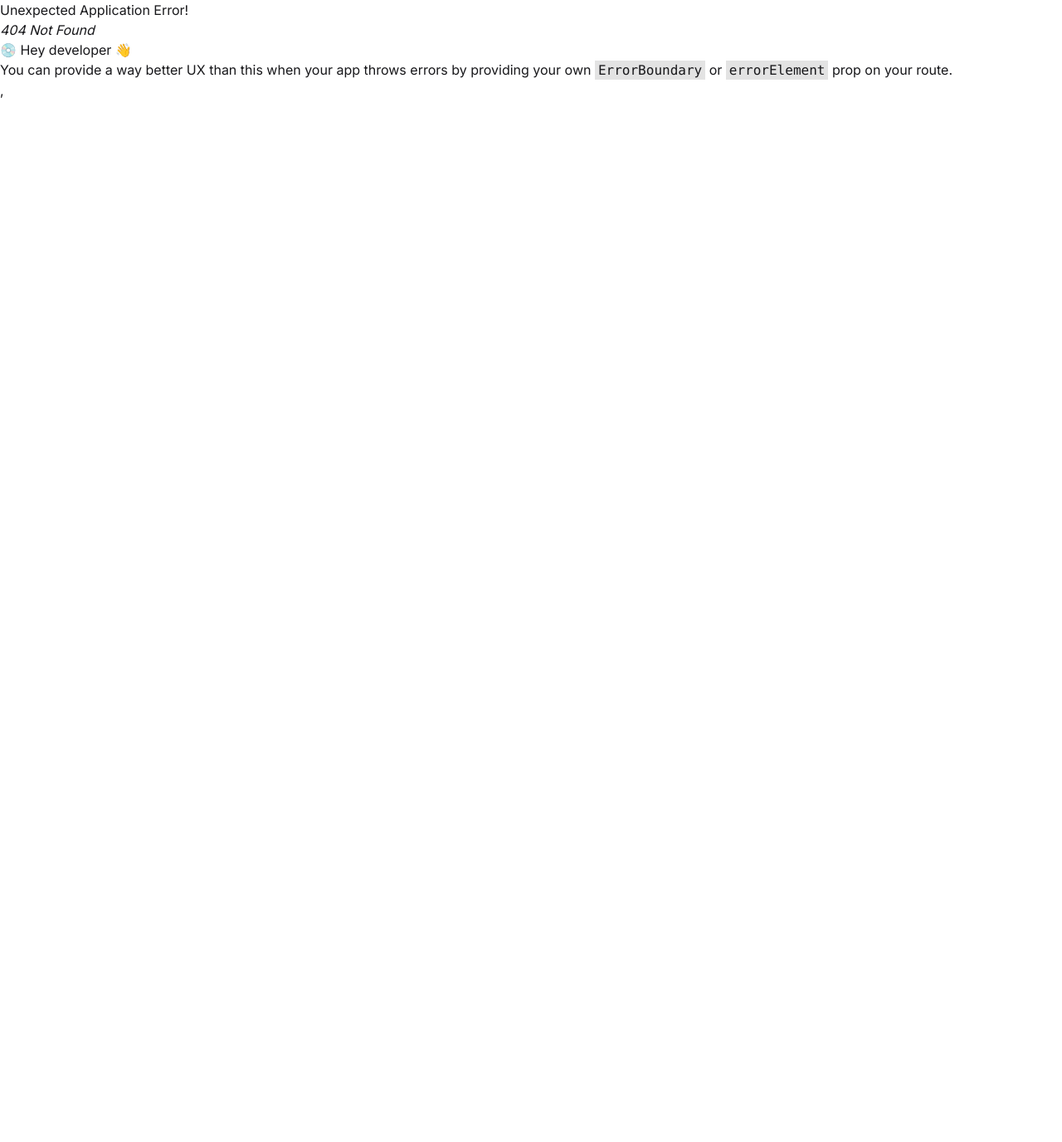
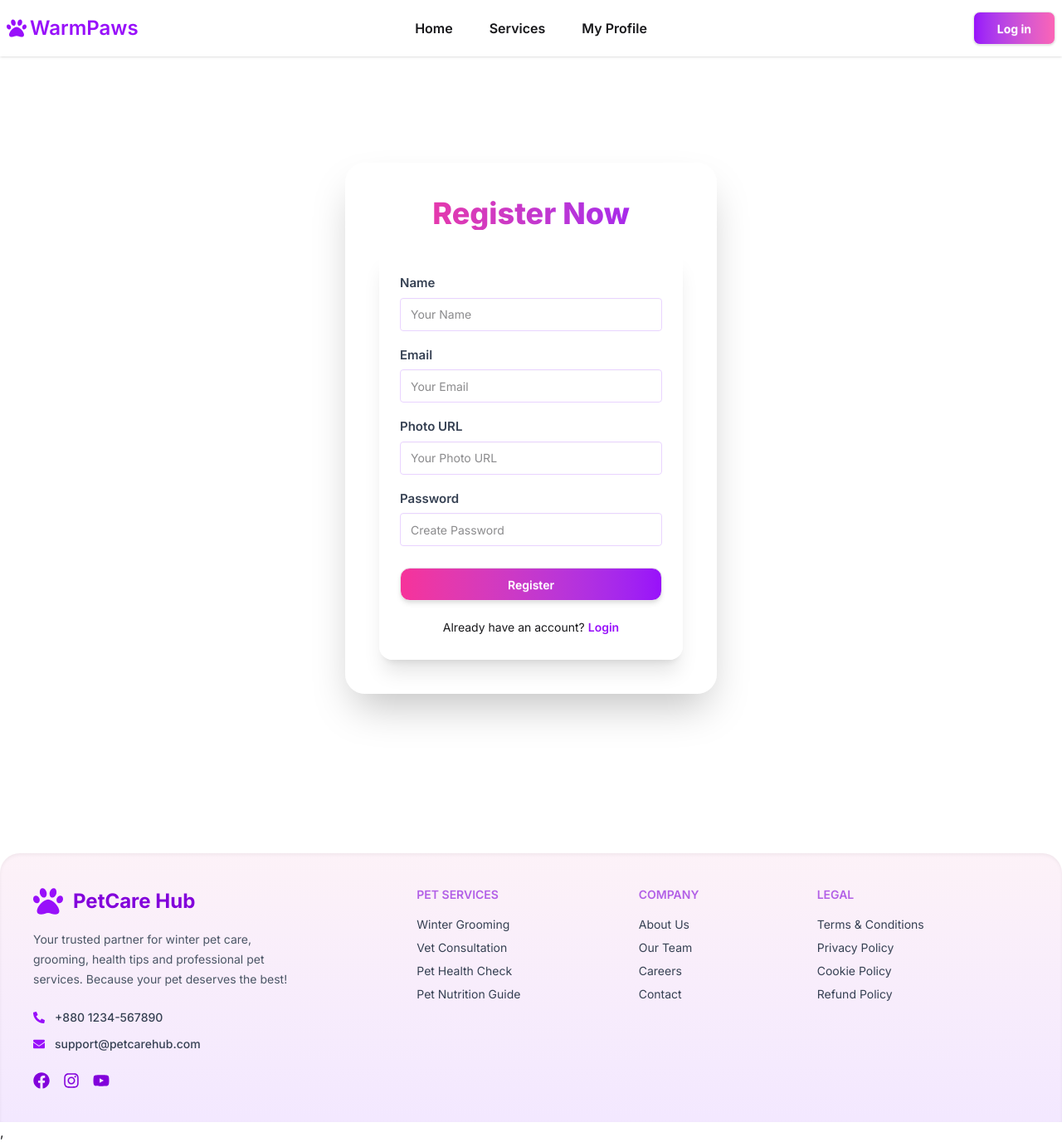
Before and after one commit to minhazahmmed/Pet-Care-React-Auth-Project, a React (Vite) app: page /register in a window 1280 px wide. Before the commit this address had no page. Shown: the whole page at 83% size. Before the commit the page ends 800 px from the top, so only its background shows below. Built offline with nearby package versions, Linux system fonts and the light colour scheme.

Commit message:
login and register page design done

```diff
--- a/package.json
+++ b/package.json
@@ -13,6 +13,7 @@
     "@tailwindcss/vite": "^4.1.17",
     "react": "^19.2.0",
     "react-dom": "^19.2.0",
+    "react-icons": "^5.5.0",
     "react-router": "^7.9.6",
     "swiper": "^12.0.3",
     "tailwindcss": "^4.1.17"
--- a/src/component/ExpertVets.jsx
+++ b/src/component/ExpertVets.jsx
@@ -19,14 +19,14 @@ const ExpertVets = () => {
 
   return (
     <div className="py-10">
-      <h2 className="text-3xl font-bold text-center mb-6">Meet Our Expert Vets</h2>
+      <h2 className="text-[26px] md:text-3xl font-bold text-center mb-6">Meet Our Expert Vets</h2>
 
       <div className="grid grid-cols-1 sm:grid-cols-2 md:grid-cols-3 gap-8 max-w-6xl mx-auto">
 
         {vets.map((vet) => (
           <div
             key={vet.id}
-            className="bg-white shadow-md rounded-xl p-5 hover:shadow-xl transition text-center cursor-pointer"
+            className="bg-white shadow-md rounded-xl p-5  hover:shadow-xl transition text-center cursor-pointer  w-[350px] md:w-full mx-auto"
           >
             <img
               src={vet.image}
--- a/src/component/Footer.jsx
+++ b/src/component/Footer.jsx
@@ -1,45 +1,65 @@
 import React from 'react';
+import { FaPaw, FaPhoneAlt, FaEnvelope, FaFacebook, FaInstagram, FaYoutube } from "react-icons/fa";
 
 const Footer = () => {
   return (
-       <footer className="footer sm:footer-horizontal bg-base-200 text-base-content p-10">
+    <footer className="footer sm:footer-horizontal bg-gradient-to-b from-pink-50 to-purple-100 text-base-content p-10 mt-16 rounded-t-3xl shadow-inner">
+
+      {/* Logo + About */}
       <aside>
-    <svg
-      width="50"
-      height="50"
-      viewBox="0 0 24 24"
-      xmlns="http://www.w3.org/2000/svg"
-      fillRule="evenodd"
-      clipRule="evenodd"
-      className="fill-current">
-      <path
-        d="M22.672 15.226l-2.432.811.841 2.515c.33 1.019-.209 2.127-1.23 2.456-1.15.325-2.148-.321-2.463-1.226l-.84-2.518-5.013 1.677.84 2.517c.391 1.203-.434 2.542-1.831 2.542-.88 0-1.601-.564-1.86-1.314l-.842-2.516-2.431.809c-1.135.328-2.145-.317-2.463-1.229-.329-1.018.211-2.127 1.231-2.456l2.432-.809-1.621-4.823-2.432.808c-1.355.384-2.558-.59-2.558-1.839 0-.817.509-1.582 1.327-1.846l2.433-.809-.842-2.515c-.33-1.02.211-2.129 1.232-2.458 1.02-.329 2.13.209 2.461 1.229l.842 2.515 5.011-1.677-.839-2.517c-.403-1.238.484-2.553 1.843-2.553.819 0 1.585.509 1.85 1.326l.841 2.517 2.431-.81c1.02-.33 2.131.211 2.461 1.229.332 1.018-.21 2.126-1.23 2.456l-2.433.809 1.622 4.823 2.433-.809c1.242-.401 2.557.484 2.557 1.838 0 .819-.51 1.583-1.328 1.847m-8.992-6.428l-5.01 1.675 1.619 4.828 5.011-1.674-1.62-4.829z"></path>
-    </svg>
-    <p>
-      ACME Industries Ltd.
-      <br />
-      Providing reliable tech since 1992
+        <div className="flex items-center gap-3">
+          <FaPaw className="text-4xl text-purple-600" />
+          <h2 className="text-2xl font-bold text-purple-700">PetCare Hub</h2>
+        </div>
+
+        <p className="text-gray-600 leading-6 mt-2 max-w-xs">
+          Your trusted partner for winter pet care, grooming, health tips and
+          professional pet services. Because your pet deserves the best!
         </p>
+
+        <div className="flex items-center gap-3 mt-4">
+          <FaPhoneAlt className="text-purple-600" />
+          <p className="text-gray-700 font-medium">+880 1234-567890</p>
+        </div>
+
+        <div className="flex items-center gap-3 mt-1">
+          <FaEnvelope className="text-purple-600" />
+          <p className="text-gray-700 font-medium">support@petcarehub.com</p>
+        </div>
+
+        {/* Social Icons */}
+        <div className="flex gap-4 mt-4 text-purple-700 text-xl">
+          <FaFacebook className="hover:text-purple-900 cursor-pointer duration-200" />
+          <FaInstagram className="hover:text-purple-900 cursor-pointer duration-200" />
+          <FaYoutube className="hover:text-purple-900 cursor-pointer duration-200" />
+        </div>
       </aside>
+
+      {/* Services Links */}
       <nav>
-    <h6 className="footer-title">Services</h6>
-    <a className="link link-hover">Branding</a>
-    <a className="link link-hover">Design</a>
-    <a className="link link-hover">Marketing</a>
-    <a className="link link-hover">Advertisement</a>
+        <h6 className="footer-title text-purple-700">Pet Services</h6>
+        <a className="link link-hover text-gray-700">Winter Grooming</a>
+        <a className="link link-hover text-gray-700">Vet Consultation</a>
+        <a className="link link-hover text-gray-700">Pet Health Check</a>
+        <a className="link link-hover text-gray-700">Pet Nutrition Guide</a>
       </nav>
+
+      {/* Company Links */}
       <nav>
-    <h6 className="footer-title">Company</h6>
-    <a className="link link-hover">About us</a>
-    <a className="link link-hover">Contact</a>
-    <a className="link link-hover">Jobs</a>
-    <a className="link link-hover">Press kit</a>
+        <h6 className="footer-title text-purple-700">Company</h6>
+        <a className="link link-hover text-gray-700">About Us</a>
+        <a className="link link-hover text-gray-700">Our Team</a>
+        <a className="link link-hover text-gray-700">Careers</a>
+        <a className="link link-hover text-gray-700">Contact</a>
       </nav>
+
+      {/* Legal Links */}
       <nav>
-    <h6 className="footer-title">Legal</h6>
-    <a className="link link-hover">Terms of use</a>
-    <a className="link link-hover">Privacy policy</a>
-    <a className="link link-hover">Cookie policy</a>
+        <h6 className="footer-title text-purple-700">Legal</h6>
+        <a className="link link-hover text-gray-700">Terms & Conditions</a>
+        <a className="link link-hover text-gray-700">Privacy Policy</a>
+        <a className="link link-hover text-gray-700">Cookie Policy</a>
+        <a className="link link-hover text-gray-700">Refund Policy</a>
       </nav>
     </footer>
   );
--- a/src/component/Navbar.jsx
+++ b/src/component/Navbar.jsx
@@ -1,12 +1,11 @@
 import React from "react";
+import { FaPaw } from "react-icons/fa";
 import { Link } from "react-router";
 
 const Navbar = () => {
   return (
     <div className=" bg-base-100 shadow-sm ">
-
       <div className="navbar max-w-[1300px] mx-auto">
-
         <div className="navbar-start">
           <div className="dropdown">
             <div tabIndex={0} role="button" className="btn btn-ghost lg:hidden">
@@ -30,26 +29,55 @@ const Navbar = () => {
               tabIndex="-1"
               className="menu menu-sm dropdown-content bg-base-100 rounded-box z-1 mt-3 w-52 p-2 shadow"
             >
-            <Link to={'/'}>Home</Link>
-            <Link to={'/services'}>Services</Link>
-            <Link to={'/profile'}>My Profile</Link>
+              <li>
+                {" "}
+                <Link to={"/"}>Home</Link>{" "}
+              </li>
+              <li>
+                {" "}
+                <Link to={"/services"}>Services</Link>{" "}
+              </li>
+              <li>
+                {" "}
+                <Link to={"/profile"}>My Profile</Link>{" "}
+              </li>
             </ul>
           </div>
 
-        <a className="font-semibold text-2xl">🐈 WarmPaws</a>
+         <Link
+  to={"/"}
+  className="font-semibold text-xl md:text-2xl text-purple-600 flex items-center gap-1"
+>
+  <FaPaw className="text-xl md:text-2xl" />
+  WarmPaws
+</Link>
+
         </div>
 
         <div className="navbar-center hidden lg:flex">
-        <ul className="menu menu-horizontal px-1 gap-8 font-semibold text-[16px]">
-            <Link className="cursor-pointer hover:underline" to={'/'}>Home</Link>
-            <Link className="cursor-pointer hover:underline" to={'/services'}>Services</Link>
-            <Link className="cursor-pointer hover:underline" to={'/profile'}>My Profile</Link>
+          <ul className="menu menu-horizontal px-1 gap-5 font-semibold text-[16px]">
+           <li> <Link className="cursor-pointer" to={"/"}>
+              Home
+            </Link></li>
+           <li> <Link className="cursor-pointer" to={"/services"}>
+              Services
+            </Link></li>
+            <li><Link className="cursor-pointer" to={"/profile"}>
+              My Profile
+            </Link></li>
           </ul>
         </div>
 
 <div className="navbar-end">
-        <a className="btn">Log in</a>
+  <Link
+    to={'/login'}
+    className="btn bg-linear-to-r from-purple-600 to-pink-400 text-white font-bold hover:scale-105 transform transition duration-300 shadow-sm px-5 md:px-7 rounded-lg "
+  >
+    Log in
+  </Link>
 </div>
+
+
       </div>
     </div>
   );
--- a/src/component/PopularSection.jsx
+++ b/src/component/PopularSection.jsx
@@ -1,34 +1,40 @@
-import React, { useEffect, useState } from "react";
+// import React, { useEffect, useState } from "react";
+import useServices from "../hooks/useservices";
 
 const PopularSection = () => {
-  const [services, setServices] = useState([]);
 
-  useEffect(() => {
-    fetch("/services.json")
-      .then((res) => res.json())
-      .then((data) => setServices(data))
-      .catch((err) => console.log(err));
-  }, []);
+  const { services, loading } = useServices();
 
-
+  if (loading)
+    return (
+      <div className="min-h-[300px] flex justify-center items-center">
+        <span className="loading loading-bars loading-xl"></span>
+      </div>
+    );
 
   return (
     <div className=" my-10 max-w-[1200px] mx-auto">
-      <h1 className="text-3xl font-bold my-4 text-center">
+      <h1 className="text-2xl md:text-3xl font-bold my-4 text-center">
         Popular Winter Care Services
       </h1>
 
       <div className="mt-8">
         <div className="grid grid-cols-1 sm:grid-cols-2 md:grid-cols-3 gap-6">
-  {services.slice(0,6).map((service) => (
-    <div key={service?.serviceId} className="card bg-base-100  shadow-sm px-5 space-y-3">
+          {services.slice(0, 6).map((service) => (
+            <div
+              key={service?.serviceId}
+              className="card bg-base-100 shadow-sm px-5 space-y-3 w-[350px] md:w-full mx-auto"
+            >
               <figure>
-        <img className="w-full h-[250px] object-cover" src={service.image} alt={service?.serviceName} />
+                <img
+                  className="w-full h-[250px] object-cover"
+                  src={service.image}
+                  alt={service?.serviceName}
+                />
               </figure>
 
               <div className="space-y-3 px-1">
                 <h2 className="card-title text-xl">{service?.serviceName}</h2>
-
 
                 <div className="flex justify-between">
                   <p className="px-3 py-1 rounded-xl border border-violet-300 bg-violet-50 text-violet-700 font-medium shadow-sm">
@@ -41,15 +47,15 @@ const PopularSection = () => {
                 </div>
 
                 <div className="flex mb-5 mt-5">
-          <button className="btn btn-outline w-full rounded-2xl btn-primary text-[15px]">View Details</button>
+                  <button className="btn btn-outline w-full rounded-2xl btn-primary text-[15px]">
+                    View Details
+                  </button>
                 </div>
               </div>
             </div>
           ))}
         </div>
-
       </div>
-
     </div>
   );
 };
--- a/src/component/WinterCareTips.jsx
+++ b/src/component/WinterCareTips.jsx
@@ -12,7 +12,7 @@ const WinterCareTips = () => {
 
   return (
     <div className="py-10">
-      <h2 className="text-3xl font-bold text-center mb-6">
+      <h2 className="text-[26px] md:text-3xl font-bold text-center mb-6">
         Winter Care Tips for Pets
       </h2>
 
@@ -20,7 +20,7 @@ const WinterCareTips = () => {
         {tips.map((tip) => (
           <div
             key={tip.id}
-            className="bg-white shadow-md rounded-xl p-5 text-center hover:shadow-lg transition  cursor-pointer"
+            className="bg-white shadow-md rounded-xl p-5 text-center hover:shadow-lg transition  cursor-pointer w-[350px] md:w-full mx-auto"
           >
             <div className="text-5xl mb-3">{tip.icon}</div>
             <h3 className="text-xl font-semibold">{tip.title}</h3>
--- /dev/null
+++ b/src/hooks/useServices.js
@@ -0,0 +1,24 @@
+import { useEffect, useState } from "react";
+
+const useServices = () => {
+   const [services, setServices] = useState([]);
+   const [loading, setLoading] = useState(true);
+
+  useEffect(() => {
+    fetch("/services.json")
+      .then((res) => res.json())
+      .then(data => {
+        setServices(data)
+        setLoading(false)
+      })
+
+
+      .catch((err) => console.log(err));
+  }, []);
+
+  return {services, loading}
+}
+
+
+
+export default useServices;
--- a/src/main.jsx
+++ b/src/main.jsx
@@ -5,8 +5,11 @@ import './index.css'
 import router from './router/Routes.jsx'
 import { RouterProvider } from 'react-router'
 
+
 createRoot(document.getElementById('root')).render(
   <StrictMode>
      <RouterProvider router={router} />,
   </StrictMode>,
+
+
 )
--- /dev/null
+++ b/src/pages/Login.jsx
@@ -0,0 +1,73 @@
+import React from "react";
+import { Link } from "react-router";
+
+
+const Login = () => {
+  return (
+    <div className="hero min-h-screen  px-4 my-10">
+      <div className="p-6 md:p-10 bg-white/40 backdrop-blur-xl rounded-3xl shadow-2xl border border-white/40 w-full max-w-md">
+        <h1
+          className="text-4xl font-extrabold mb-6
+                    bg-linear-to-r from-purple-600 to-pink-500
+                    text-transparent bg-clip-text text-center"
+        >
+          Login Now
+        </h1>
+
+        <div className="card bg-white/60 backdrop-blur-2xl w-full shadow-xl rounded-2xl border border-white/40">
+          <div className="card-body space-y-3">
+            <fieldset className="fieldset">
+              <label className="label text-[15px] font-semibold text-gray-700">
+                Email
+              </label>
+              <input
+                type="email"
+                className="input input-bordered bg-white/70 border-purple-200
+                                focus:border-purple-500 focus:ring focus:ring-purple-200 w-full"
+                placeholder="Your Email"
+              />
+
+              <label className="label text-[15px] font-semibold text-gray-700 mt-3">
+                Password
+              </label>
+              <input
+                type="password"
+                className="input input-bordered bg-white/70 border-purple-200
+                                focus:border-purple-500 focus:ring focus:ring-purple-200 w-full"
+                placeholder="Enter Password"
+              />
+
+              <div className="mt-2 text-right">
+                <a className="link link-hover text-purple-600 text-sm">
+                  Forgot password?
+                </a>
+              </div>
+
+              <button
+                className="btn w-full mt-5
+                                bg-linear-to-r from-purple-600 to-pink-500 text-white
+                                rounded-xl shadow-md hover:shadow-lg hover:scale-[1.02]
+                                transition-all duration-300"
+              >
+                Login
+              </button>
+
+              {/* Register link */}
+              <p className="text-center text-sm mt-4">
+                Don't have an account?
+                <Link
+                  to="/register"
+                  className="text-purple-600 font-semibold hover:underline ml-1"
+                >
+                  Register
+                </Link>
+              </p>
+            </fieldset>
+          </div>
+        </div>
+      </div>
+    </div>
+  );
+};
+
+export default Login;
--- /dev/null
+++ b/src/pages/Register.jsx
@@ -0,0 +1,77 @@
+import React from 'react';
+import { Link } from 'react-router';
+
+const Register = () => {
+    return (
+        <div className="hero min-h-screen px-4 my-12">
+            <div className="p-6 md:p-10 bg-white/40 backdrop-blur-xl rounded-3xl shadow-2xl border border-white/40 w-full max-w-md">
+
+                <h1 className="text-4xl font-extrabold mb-6
+                    bg-linear-to-r from-pink-500 to-purple-600
+                    text-transparent bg-clip-text text-center">
+                    Register Now
+                </h1>
+
+                <div className="card bg-white/60 backdrop-blur-2xl w-full shadow-xl rounded-2xl border border-white/40">
+                    <div className="card-body space-y-3">
+
+                        <fieldset className="fieldset">
+
+                            <label className="label text-[15px] font-semibold text-gray-700">Name</label>
+                            <input
+                                type="text"
+                                className="input input-bordered bg-white/70 border-purple-200
+                                focus:border-purple-500 focus:ring focus:ring-purple-200 w-full"
+                                placeholder="Your Name"
+                            />
+
+                            <label className="label text-[15px] font-semibold text-gray-700 mt-3">Email</label>
+                            <input
+                                type="email"
+                                className="input input-bordered bg-white/70 border-purple-200
+                                focus:border-purple-500 focus:ring focus:ring-purple-200 w-full"
+                                placeholder="Your Email"
+                            />
+
+                            <label className="label text-[15px] font-semibold text-gray-700 mt-3">Photo URL</label>
+                            <input
+                                type="text"
+                                className="input input-bordered bg-white/70 border-purple-200
+                                focus:border-purple-500 focus:ring focus:ring-purple-200 w-full"
+                                placeholder="Your Photo URL"
+                            />
+
+                            <label className="label text-[15px] font-semibold text-gray-700 mt-3">Password</label>
+                            <input
+                                type="password"
+                                className="input input-bordered bg-white/70 border-purple-200
+                                focus:border-purple-500 focus:ring focus:ring-purple-200 w-full"
+                                placeholder="Create Password"
+                            />
+
+                            <button className="btn w-full mt-5
+                                bg-linear-to-r from-pink-500 to-purple-600 text-white
+                                rounded-xl shadow-md hover:shadow-lg hover:scale-[1.02]
+                                transition-all duration-300">
+                                Register
+                            </button>
+
+                            {/* Login link */}
+                            <p className="text-center text-sm mt-4">
+                                Already have an account?
+                                <Link to="/login" className="text-purple-600 font-semibold hover:underline ml-1">
+                                    Login
+                                </Link>
+                            </p>
+
+                        </fieldset>
+
+                    </div>
+                </div>
+
+            </div>
+        </div>
+    );
+};
+
+export default Register;
```
Also changed, not shown: src/component/Slider.jsx (+27 -16 lines), src/router/Routes.jsx (+14 -2 lines), 1 other file (tests, documents, lock files or other folders). Lines whose indentation alone changed are shown as unchanged.
